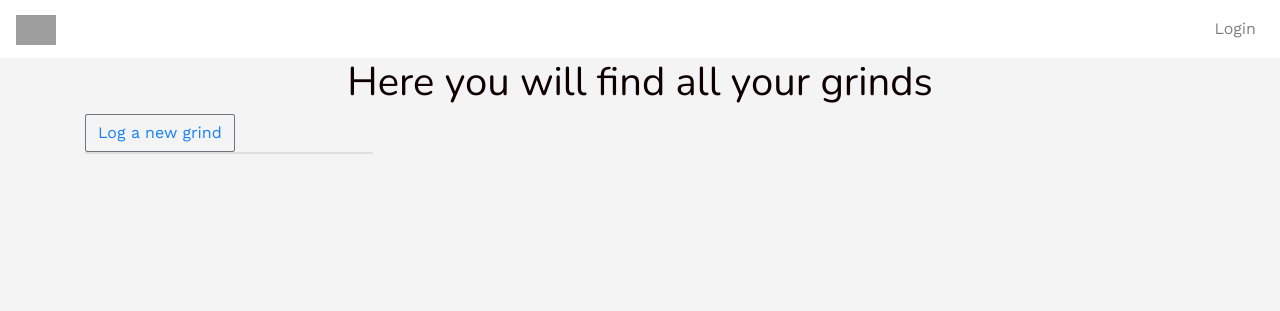
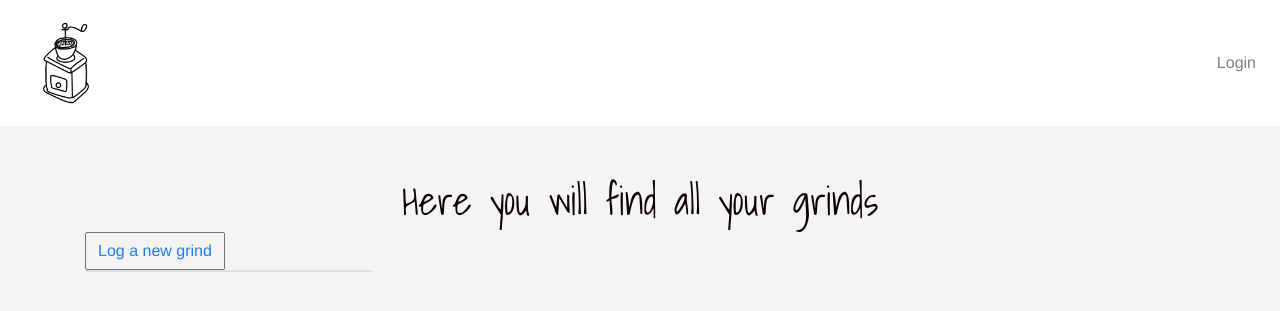
Before and after one commit to MedericMesle/DialerAll, a Rails app: page /grinds in a window 1280 px wide. Shown: the top 311 px of the page. Run offline with Rails 7, Linux system fonts and the light colour scheme; data that the repository does not hold is empty; style sheets or scripts are compiled from the project's sources; some libraries are stand-ins or nearby versions; grey boxes are pictures that could not be loaded.

Commit message:
fonts - logo

```diff
--- a/app/assets/stylesheets/components/_navbar.scss
+++ b/app/assets/stylesheets/components/_navbar.scss
@@ -8,5 +8,5 @@
 }
 
 .navbar-lewagon .navbar-brand img {
-  width: 40px;
+  width: 100px;
 }
--- a/app/assets/stylesheets/config/_fonts.scss
+++ b/app/assets/stylesheets/config/_fonts.scss
@@ -1,9 +1,9 @@
 // Import Google fonts
-@import url('https://fonts.googleapis.com/css?family=Nunito:400,700|Work+Sans:400,700&display=swap');
+@import url('https://fonts.googleapis.com/css2?family=Shadows+Into+Light&display=swap');
 
 // Define fonts for body and headers
 $body-font: "Work Sans", "Helvetica", "sans-serif";
-$headers-font: "Nunito", "Helvetica", "sans-serif";
+$headers-font: "Shadows Into Light", "Helvetica", "sans-serif";
 
 // To use a font file (.woff) uncomment following lines
 // @font-face {
--- a/app/assets/stylesheets/grinds/_home.scss
+++ b/app/assets/stylesheets/grinds/_home.scss
@@ -1,7 +1,4 @@
 .main_title{
   text-align: center;
+  margin-top: 50px;
 }
-
-.btn btn-outline-secondary {
-  margin-top: 35 px;
-}
--- a/app/views/grinds/home.html.erb
+++ b/app/views/grinds/home.html.erb
@@ -4,6 +4,8 @@
 
 <button type="button" class="btn btn-outline-secondary"> <%= link_to "Log a new grind", new_grind_path %>
 </button>
+
+
 
   <div class="card" style="width: 18rem;">
   <% @grinds.each do |grind| %>
--- a/app/views/shared/_navbar.html.erb
+++ b/app/views/shared/_navbar.html.erb
@@ -1,6 +1,6 @@
 <div class="navbar navbar-expand-sm navbar-light navbar-lewagon">
   <%= link_to "#", class: "navbar-brand" do %>
-    <%= image_tag "https://raw.githubusercontent.com/lewagon/fullstack-images/master/uikit/logo.png" %>
+    <%= image_tag("coffee_grinder_logo.jpg") %>
   <% end %>
 
   <button class="navbar-toggler" type="button" data-toggle="collapse" data-target="#navbarSupportedContent" aria-controls="navbarSupportedContent" aria-expanded="false" aria-label="Toggle navigation">
--- a/config/routes.rb
+++ b/config/routes.rb
@@ -1,6 +1,6 @@
 Rails.application.routes.draw do
   devise_for :users
-  root to: 'grinds#index'
+  root to: 'grinds#home'
 
   # grinds routes
   get 'grinds', to: 'grinds#home'
```
Also changed, not shown: app/assets/images/coffee_grinder_logo.jpg (added).
